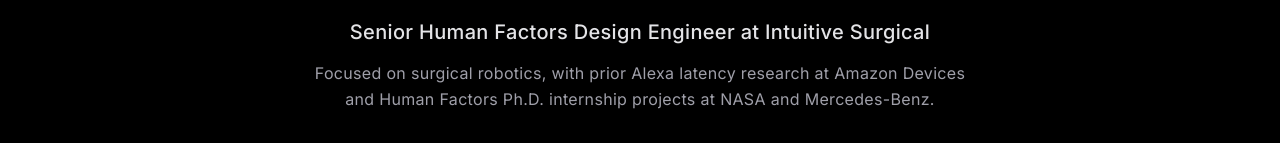
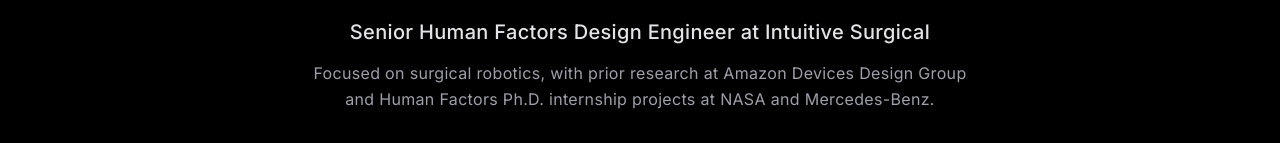
Before and after one commit to brandonfluegel/Research-Portfolio, a Next.js app: page / in a window 1280 px wide. Shown: the part 242-385 px from the top of the page. Built offline with nearby package versions, Linux system fonts and the light colour scheme; no server answers.

Commit message:
Winter 2026 Update

```diff
--- a/app/page.tsx
+++ b/app/page.tsx
@@ -20,7 +20,7 @@ export default function Home() {
             {PROFILE_ROLE}
           </p>
           <p className="mt-2 max-w-2xl text-balance text-sm leading-[1.5] text-zinc-400 sm:mt-3 sm:text-base sm:leading-relaxed">
-            Focused on surgical robotics, with prior Alexa latency research at Amazon Devices and Human Factors Ph.D. internship projects at NASA and Mercedes-Benz.
+            Focused on surgical robotics, with prior research at Amazon Devices Design Group and Human Factors Ph.D. internship projects at NASA and Mercedes-Benz.
           </p>
 
           <a
```
